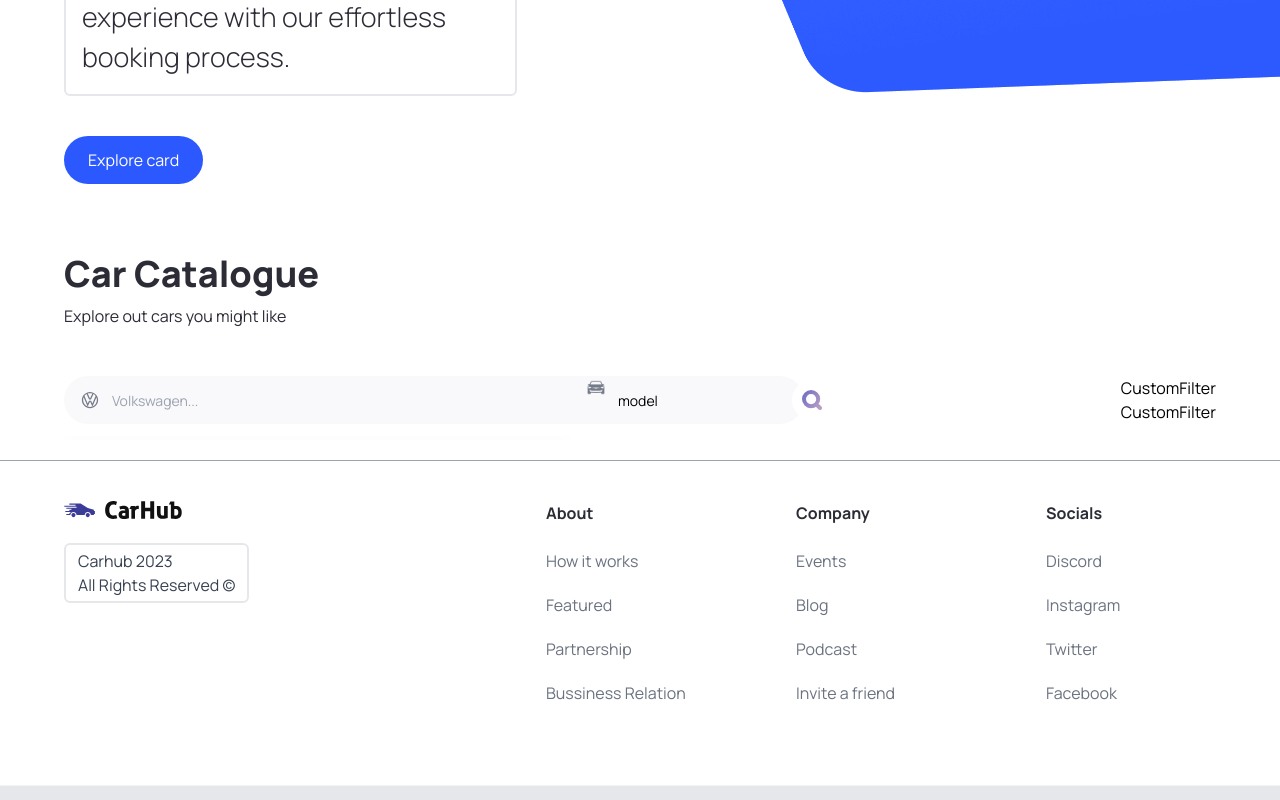
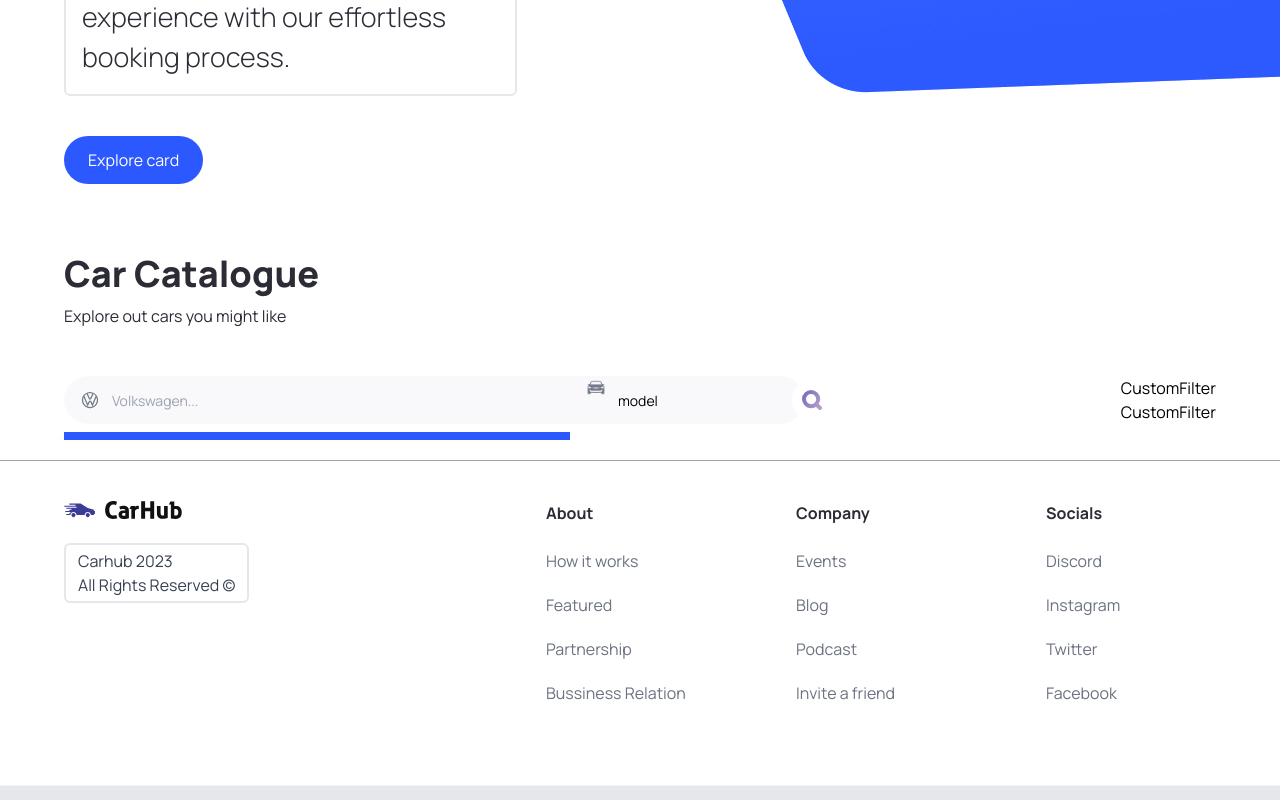
Before and after one commit to DevAnonitos/ShowRoomCar, a Next.js app: page / in a window 1280 px wide. Both pictures are taken after a click on the button 82 px from the left and 1010 px from the top of the page. Shown: the part 610-1410 px from the top of the page. Built offline with nearby package versions, Linux system fonts and the light colour scheme.

Commit message:
update-add-SearchManufacturer-Items

```diff
--- a/components/SearchManufacturer.tsx
+++ b/components/SearchManufacturer.tsx
@@ -76,8 +76,45 @@ const SearchManufacturer = (
                                         </Combobox.Option>
                                     </>
                                 ): (
-                                    <>
-                                    </>
+                                    filteredManufacturers.map((item) => (
+                                        <Combobox.Option
+                                            key={item}
+                                            className={({ active }) =>
+                                                `relative search-manufacturer__option ${
+                                                    active ? "bg-primary-blue text-white" : "text-gray-900"
+                                                }`
+                                            }
+                                            value={item}
+                                        >
+                                            {({selected, active}) => (
+                                                <>
+                                                    <span
+                                                        className={
+                                                            `block truncate
+                                                            ${selected
+                                                            ? "font-medium"
+                                                            : "font-normal"}`
+                                                        }
+                                                    >
+                                                        {item}
+                                                    </span>
+
+                                                    {selected ? (
+                                                        <>
+                                                            <span
+                                                                className={`
+                                                                    absolute inset-y-0 left-0
+                                                                    flex items-center pl-3
+                                                                    ${active? "text-white"
+                                                                    : "text-pribg-primary-purple"}`
+                                                                }
+                                                            ></span>
+                                                        </>
+                                                    ): null}
+                                                </>
+                                            )}
+                                        </Combobox.Option>
+                                    ))
                                 )}
                             </Combobox.Options>
                         </Transition>
```
